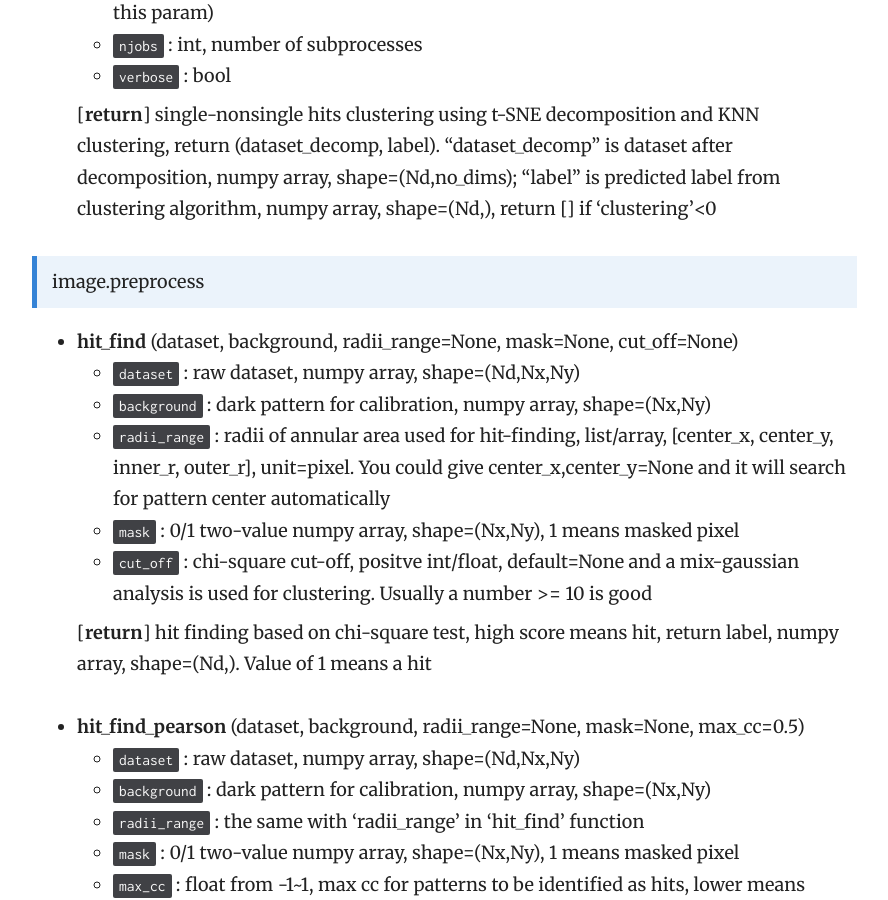
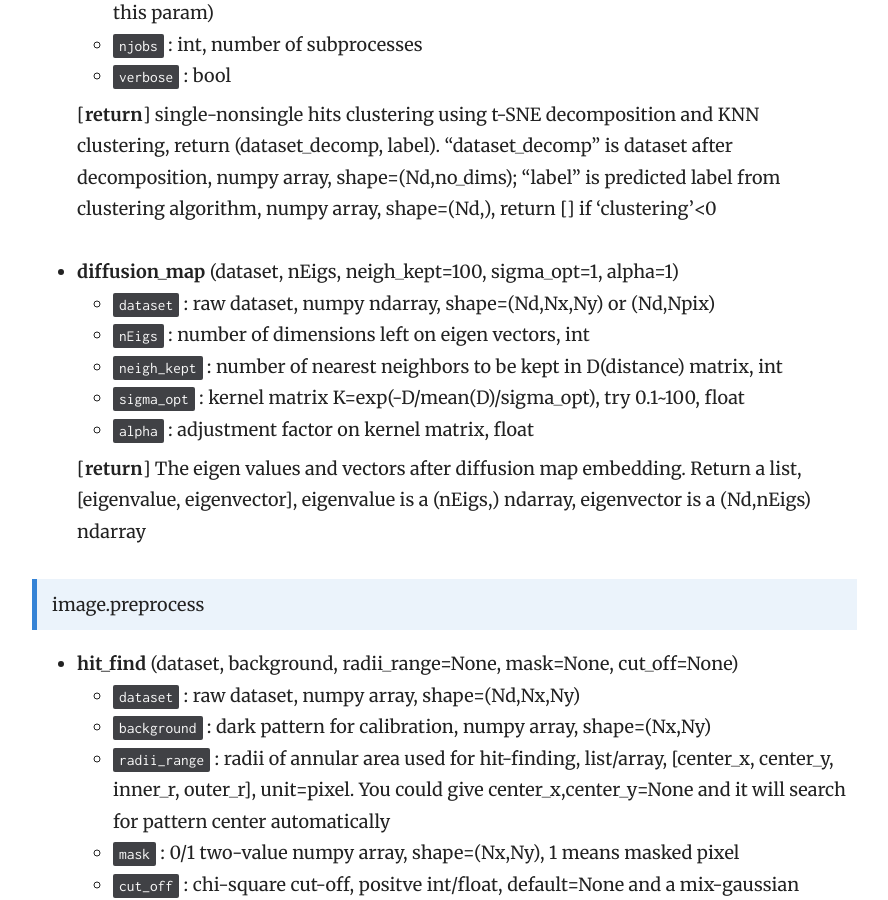
Before and after one commit to estonshi/spipy-wiki, a Jekyll site: the page built from _docs/bDocuments/image.md, in a window 1280 px wide and 900 px high, scrolled down 4063 px. Shown: the whole window, without its empty margins (343-1231 px from the left). Built offline with Jekyll 4.4.1, drawn with Linux system fonts in a browser that asks for light colours.

Commit message:
regular update

```diff
--- a/_docs/bDocuments/image.md
+++ b/_docs/bDocuments/image.md
@@ -118,6 +118,15 @@ order: 2
 
     [__return__] single-nonsingle hits clustering using t-SNE decomposition and KNN clustering, return (dataset_decomp, label). "dataset_decomp" is dataset after decomposition, numpy array, shape=(Nd,no_dims); "label" is predicted label from clustering algorithm, numpy array, shape=(Nd,), return [] if 'clustering'<0
 
+- **diffusion_map** (dataset, nEigs, neigh\_kept=100, sigma\_opt=1, alpha=1)
+	- `dataset` : raw dataset, numpy ndarray, shape=(Nd,Nx,Ny) or (Nd,Npix)
+	- `nEigs` : number of dimensions left on eigen vectors, int
+	- `neigh_kept` : number of nearest neighbors to be kept in D(distance) matrix, int
+	- `sigma_opt` : kernel matrix K=exp(-D/mean(D)/sigma_opt), try 0.1~100, float
+	- `alpha` : adjustment factor on kernel matrix, float
+
+	[__return__] The eigen values and vectors after diffusion map embedding. Return a list, [eigenvalue, eigenvector], eigenvalue is a (nEigs,) ndarray, eigenvector is a (Nd,nEigs) ndarray
+
 > image.preprocess
 
 - **hit_find** (dataset, background, radii_range=None, mask=None, cut_off=None)
```
Also changed, not shown: _docs/bDocuments/phase.md (+19 -6 lines).
